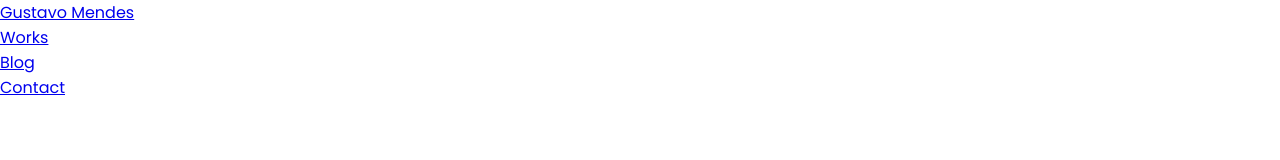
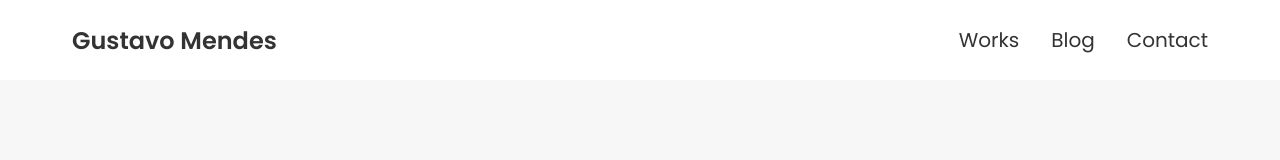
Before and after one commit to GustavoRMendes/front-end-adaTech, a plain HTML site: page projeto-pagina-estatica/index.html in a window 1280 px wide. Drawn offline with Linux system fonts and the light colour scheme.

Commit message:
header styles

```diff
--- a/projeto-pagina-estatica/index.html
+++ b/projeto-pagina-estatica/index.html
@@ -15,7 +15,7 @@
   <header>
     <nav id="navbar">
       <a href="#" class="nav-brand">Gustavo Mendes</a>
-      <ul class="class-list">
+      <ul class="nav-list">
         <li class="nav-item">
           <a href="#">Works</a>
         </li>
--- a/projeto-pagina-estatica/styles/style.css
+++ b/projeto-pagina-estatica/styles/style.css
@@ -8,10 +8,53 @@ h1,
 h2,
 h3,
 h4,
-a {
+a,
+button {
   font-family: "Poppins";
 }
 
-p {
+p,
+input,
+select,
+textarea {
   font-family: "Roboto";
 }
+body {
+  background-color: #f7f7f7;
+}
+header {
+  background-color: #fff;
+  height: 80px;
+}
+header #navbar {
+  display: flex;
+  justify-content: space-between;
+  align-items: center;
+  padding: 0 2rem;
+  max-width: 1200px;
+  margin: 0 auto;
+  height: 80px;
+}
+
+header #navbar .nav-brand {
+  text-decoration: none;
+  font-size: 1.5rem;
+  font-weight: 700;
+  color: #333;
+}
+header #navbar .nav-list {
+  list-style: none;
+  display: flex;
+  align-items: center;
+  gap: 2rem;
+}
+header #navbar .nav-list .nav-item a {
+  text-decoration: none;
+  color: #333;
+  font-size: 20px;
+  font-weight: 500;
+}
+header #navbar .nav-list .nav-item a:hover {
+  color: #777;
+  transition: color 0.3s;
+}
```
